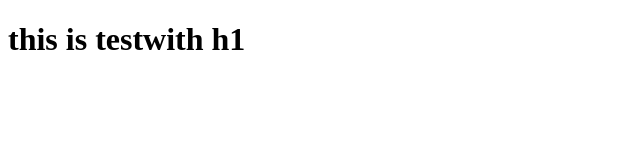
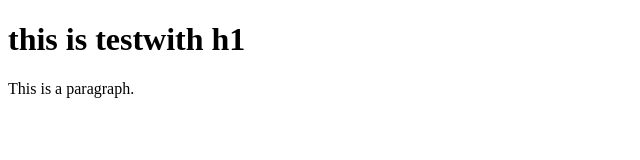
Before and after one commit to WeebDown/test-html, a plain HTML site: page index.html in a window 1280 px wide. Shown: the whole page, without its empty margins (0-640 px from the left). Drawn offline with Linux system fonts and the light colour scheme.

Commit message:
penambahan comment

```diff
--- a/index.html
+++ b/index.html
@@ -10,5 +10,10 @@
     <h1>
         this is testwith h1
     </h1>
+    <!-- This is a comment -->
+
+<p>This is a paragraph.</p>
+
+<!-- Remember to add more information here -->
 </body>
 </html>
```
